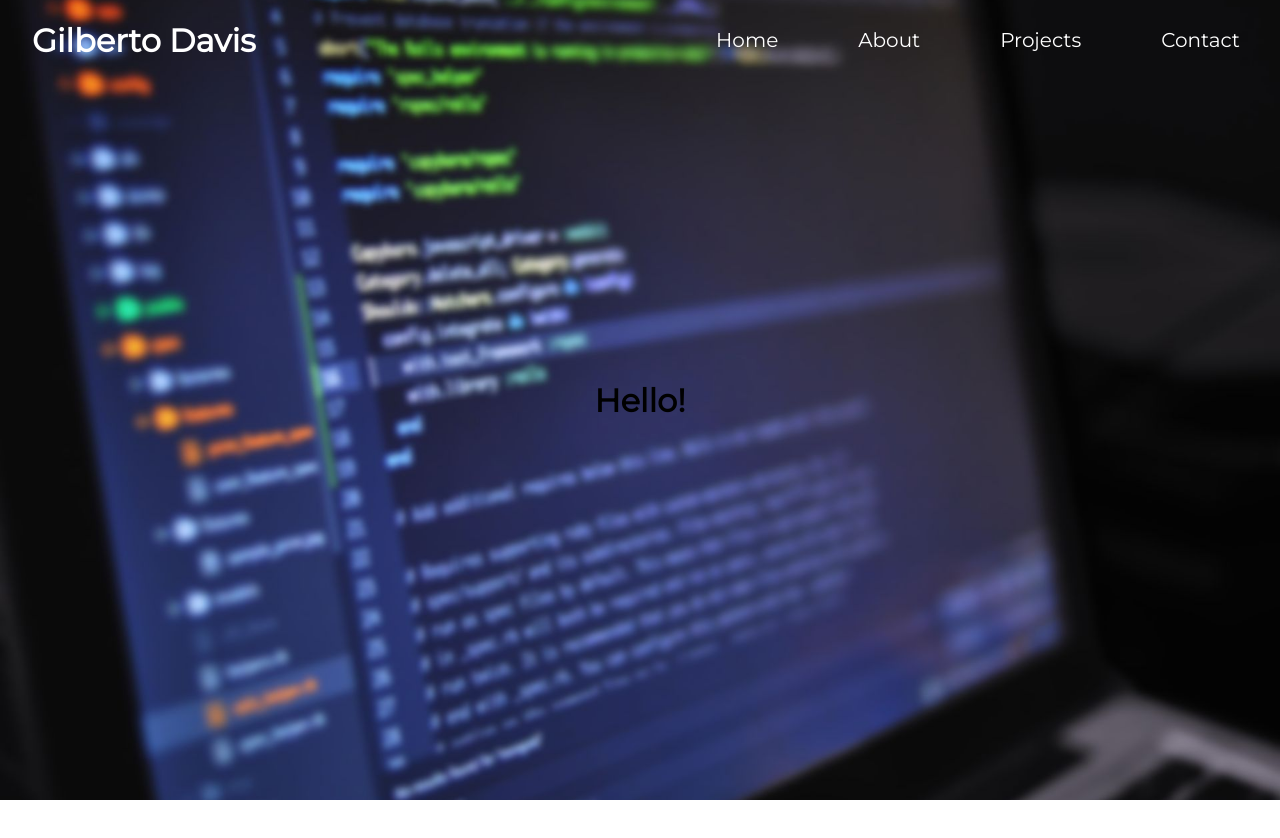
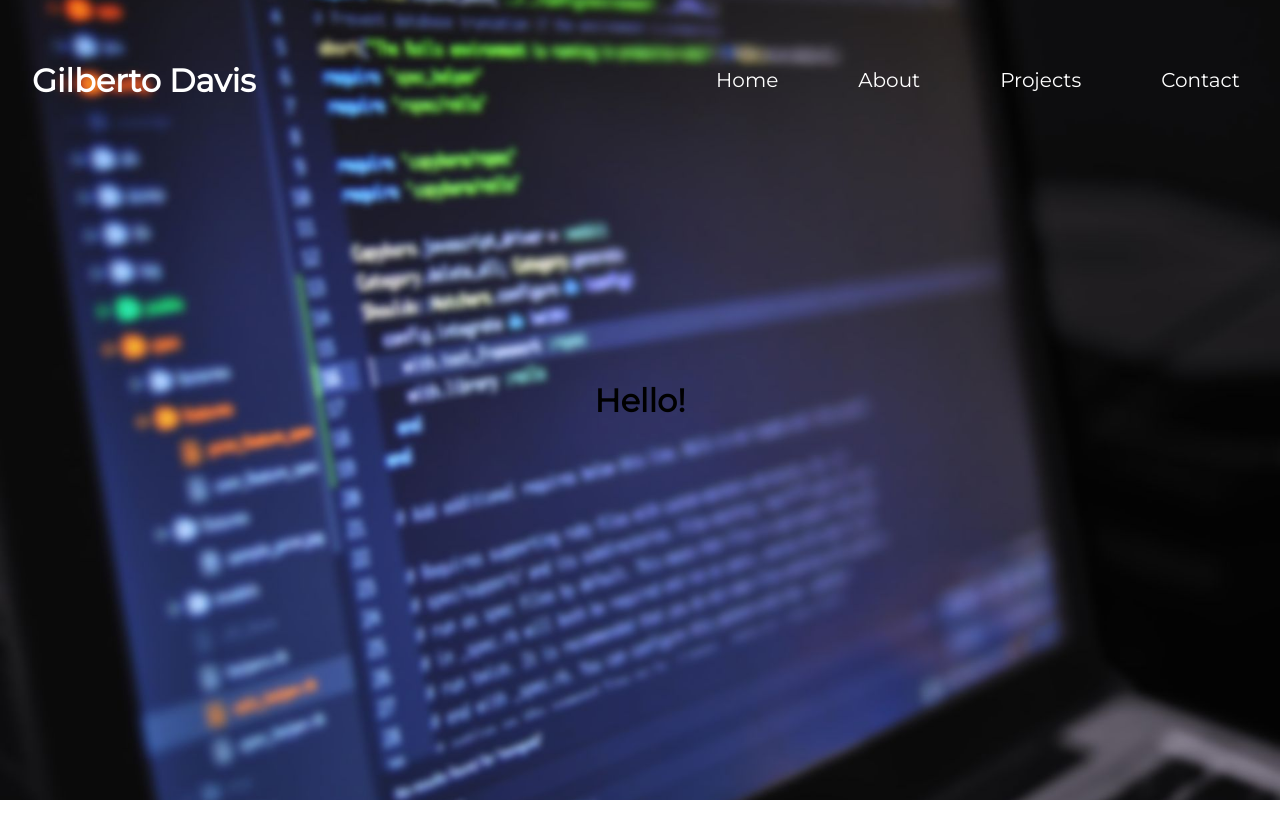
Before and after one commit to GilbDavis/Portfolio-Project, a website: page index.html in a window 1280 px wide. Drawn offline with Linux system fonts and the light colour scheme.

Commit message:
Changed the nav bar height

```diff
--- a/scss/_custom.scss
+++ b/scss/_custom.scss
@@ -27,14 +27,12 @@ body {
   align-items: center;
   justify-content: center;
 
-  h1 {
-
-  }
+  h1 {}
 }
 
 .header {
   width: 100%;
-  height: 10%;
+  height: 20%;
   position: absolute;
   top: 0;
 }
```
Also changed, not shown: css/app.css, package.json (line endings or trailing spaces).
